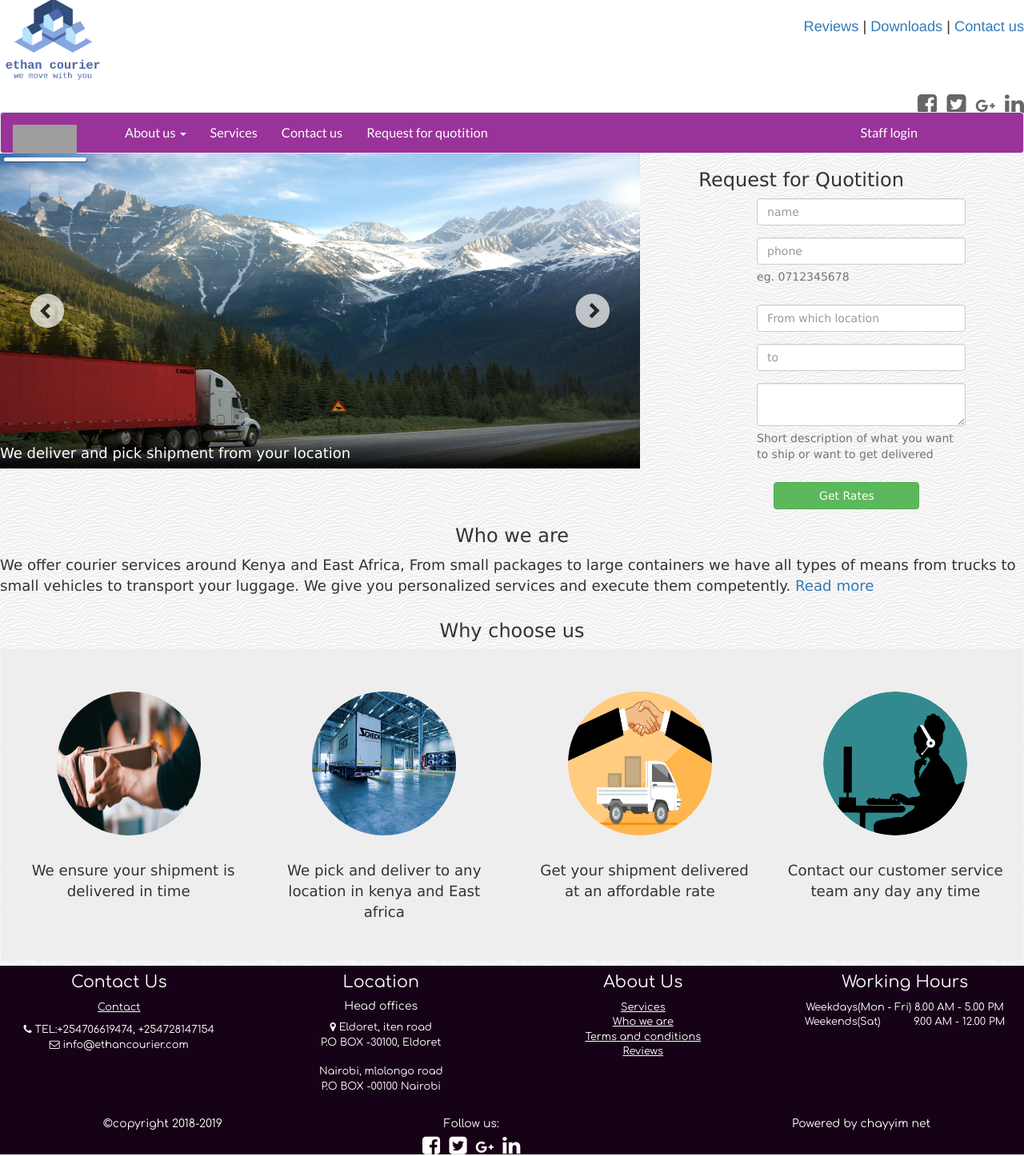
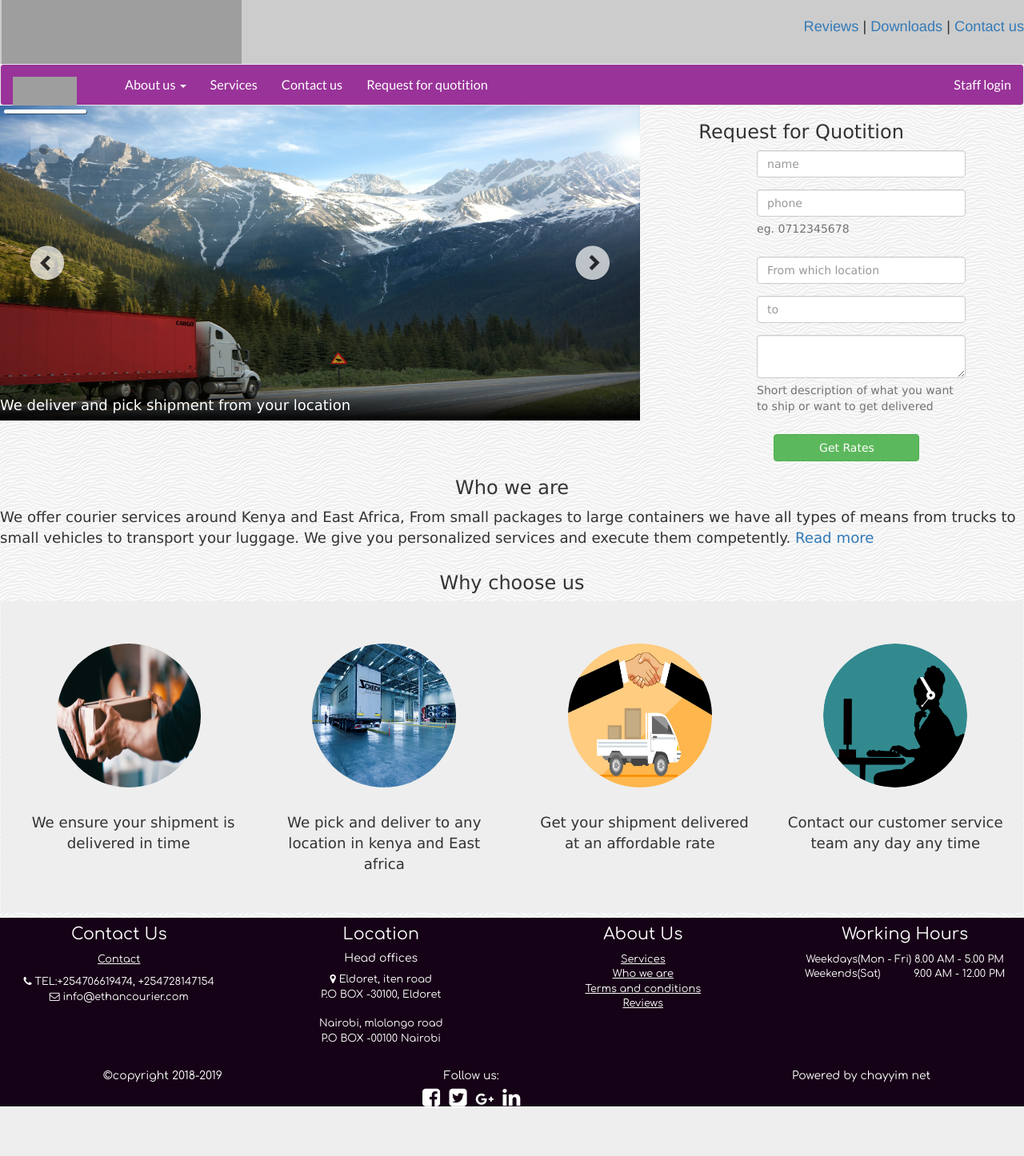
Before and after one commit to moriso-m/Courier, a PHP site: page /index.php in a window 1280 px wide. Shown: the whole page at 80% size. After the commit the page ends 1386 px from the top, so only its background shows below. Run offline with PHP 8.4, Linux system fonts and the light colour scheme; some libraries are stand-ins or nearby versions; grey boxes are pictures that could not be loaded.

Commit message:
changed header file

```diff
--- a/header.php
+++ b/header.php
@@ -8,12 +8,9 @@
 
 ?>
 <div class="" >
-	<div>
-		<!-- <img src="images/courier-7.jpg" alt="" srcset="" class="img-responsive img-thumbnail"> -->
-
-		<div>
+	<div class="top-header">
 		<span id="company">
-				<img src="images/logo.png" alt="Ethan courier" height="100">
+			<img src="images/logo.jpg" height="80" width="300" alt="Ethan" style="color:#ffffff;">
 			<!-- 3than courier -->
 		</span>
 		<span class="pull-right header-links" >
@@ -23,30 +20,7 @@
 			<span>|</span>
 			<span><a href="contact">Contact us</a></span>
 		</span>
-		</div><br>
-        <div id="slogan" class="">
-			<!-- <em>We <span>move</span> with you</em> -->
-			<div class="pull-right" >
-                    <a href="#" style="color:rgb(0,0,0,0.6);"><i class="fa fa-facebook-square fa-lg fa-2x"></i></a>&nbsp;&nbsp;
-                    <a href="#" style="color:rgb(0,0,0,0.6);"><i class="fa fa-twitter-square fa-lg fa-2x"></i></a>&nbsp;&nbsp;
-                    <a href="#" style="color:rgb(0,0,0,0.6);"><i class="fa fa-google-plus fa-lg "></i></a>&nbsp;&nbsp;
-                    <a href="#" style="color:rgb(0,0,0,0.6);"><i class="fa fa-linkedin fa-lg fa-2x"></i></a>
 	</div>
-		</div>
-
-	<script>
-		(function() {
-			var cx = '013763785425053701827:chk_ssugi1k';
-			var gcse = document.createElement('script');
-			gcse.type = 'text/javascript';
-			gcse.async = true;
-			gcse.src = 'https://cse.google.com/cse.js?cx=' + cx;
-			var s = document.getElementsByTagName('script')[0];
-			s.parentNode.insertBefore(gcse, s);
-		})();
-		</script>
-		<!-- <gcse:search></gcse:search> -->
-	</div> <br>
 
 	<nav class="navbar navbar-default" id="mainNav">
 		<div class="navbar-header">
--- a/main.css
+++ b/main.css
@@ -22,6 +22,9 @@
 .header-links{
     margin-top:20px;
     font-size:1.3em;
+}
+.top-header{
+    background: rgba(0,0,0,0.2);
 }
 #slogan{
     /* float: right !important; */
```
Lines whose indentation alone changed are shown as unchanged.
